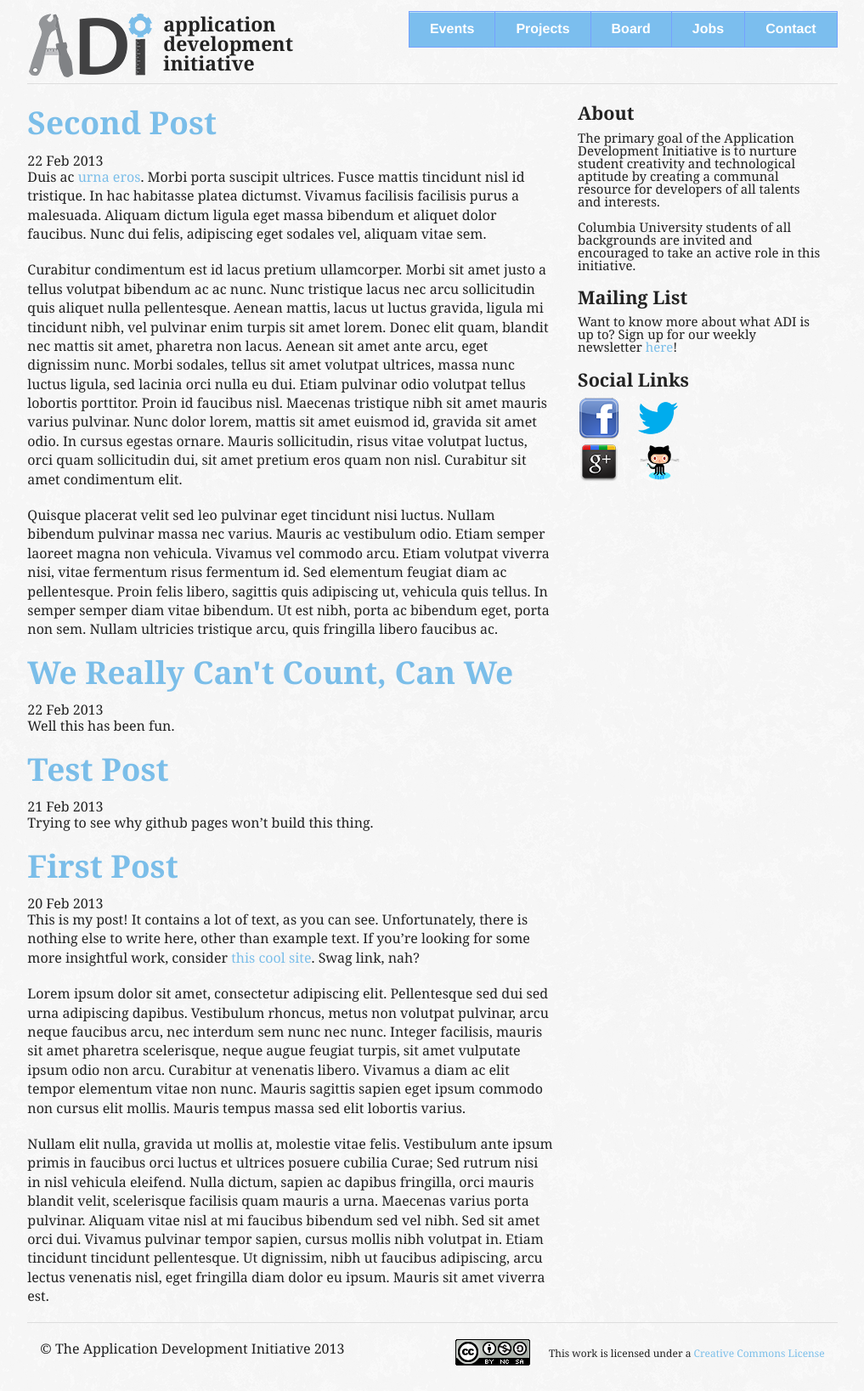
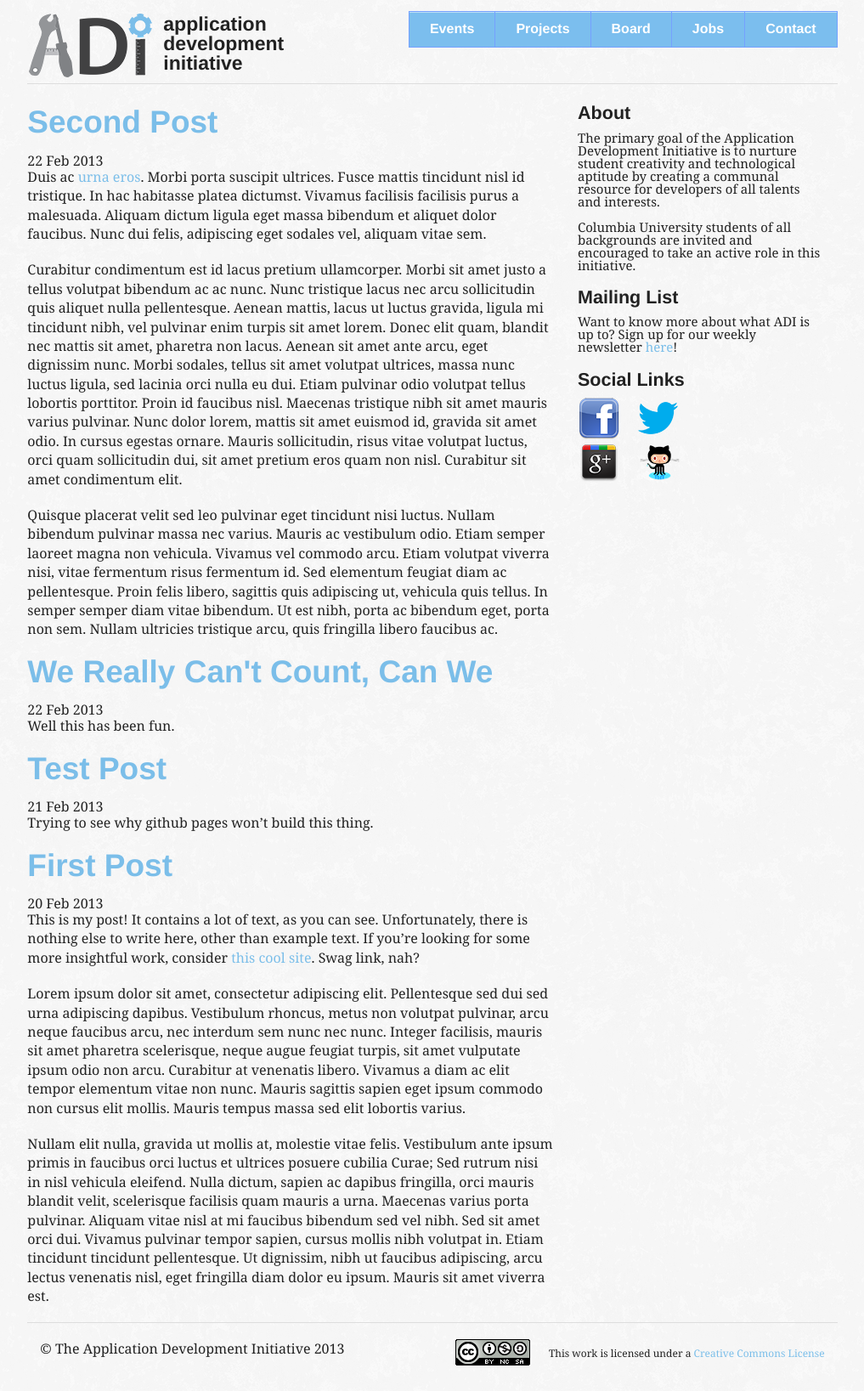
Before and after one commit to adicu/adicu.github.com-dep, a Jekyll site: the page built from index.html, in a window 1280 px wide. Shown: the whole page at 85% size, without its empty margins (131-1148 px from the left). Built offline with Jekyll 4.4.1, drawn with Linux system fonts in a browser that asks for light colours.

Commit message:
use helvetica for headers

```diff
--- a/css/foundation.css
+++ b/css/foundation.css
@@ -811,7 +811,7 @@
 
 /* Default header styles */
 h1, h2, h3, h4, h5, h6 {
-  font-family: Georgia, Times, "Times New Roman", serif;
+  font-family: "HelveticaNeue-Light", "Helvetica Neue Light", "Helvetica Neue", Helvetica, Arial, "Lucida Grande", sans-serif;
   /*font-weight: 300;*/
   font-weight: bold;
   font-style: normal;
```
